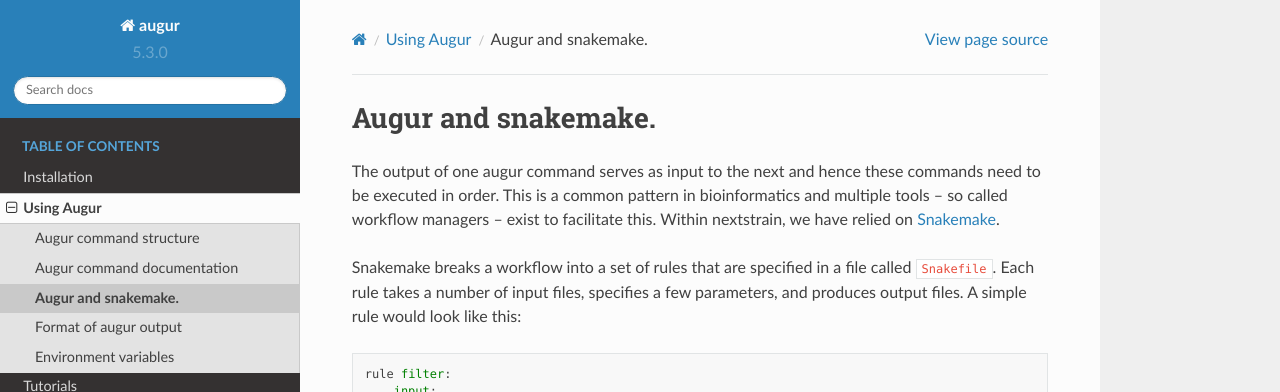
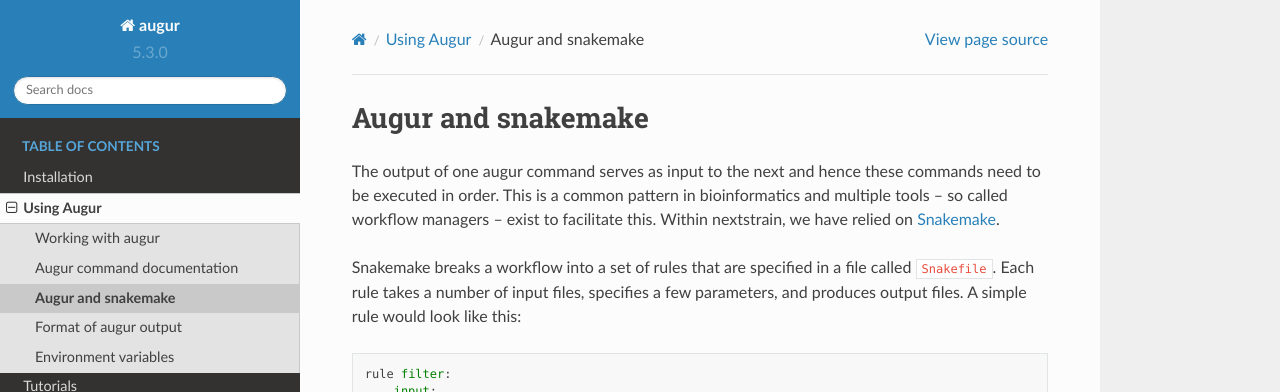
Before and after one commit to nextstrain/augur, a Sphinx documentation site: the page built from docs/augur_snakemake.md, in a window 1280 px wide and 900 px high. Shown: the top 392 px of the window. Built offline with Sphinx 7.4.7 and the Read the Docs theme 2.0.0, drawn with Linux system fonts in a browser that asks for light colours; pages that are not in the unit, such as notebooks, are missing from menus; the version number is read from the project's files by our own code.

Commit message:
docs: changed headings in docs.

```diff
--- a/docs/augur_snakemake.md
+++ b/docs/augur_snakemake.md
@@ -1,4 +1,4 @@
-## Augur and snakemake.
+## Augur and snakemake
 
 The output of one augur command serves as input to the next and hence these commands need to be executed in order.
 This is a common pattern in bioinformatics and multiple tools -- so called workflow managers -- exist to facilitate this.
--- a/docs/cli.rst
+++ b/docs/cli.rst
@@ -1,6 +1,6 @@
-=======================
-Augur command structure
-=======================
+==================
+Working with augur
+==================
 
 Augur consists of a number of tools that allow the user to filter and align sequences, build trees, and integrate the phylogenetic analysis with meta data.
 The different tools are meant to be composable and the output of one command will serve as the input of other commands.
```
